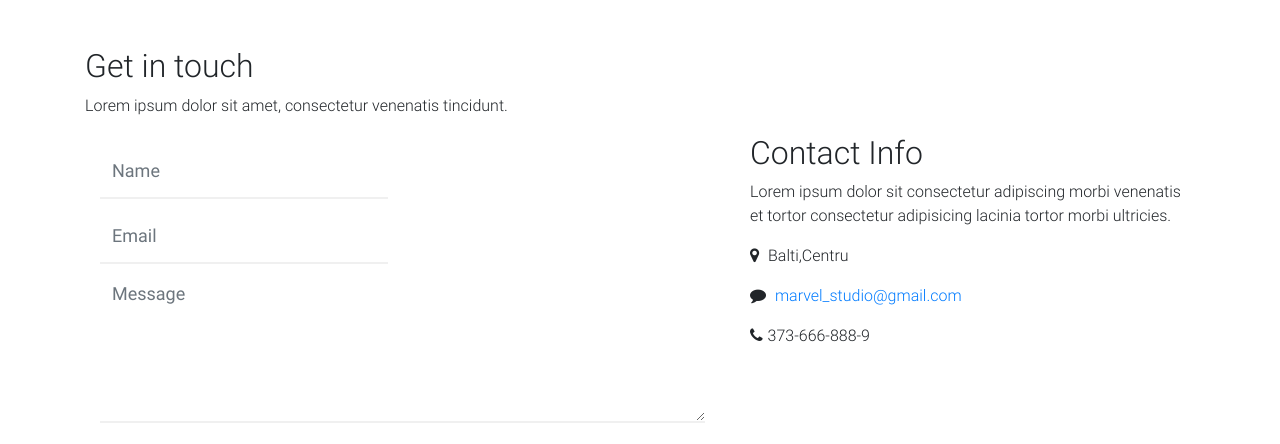
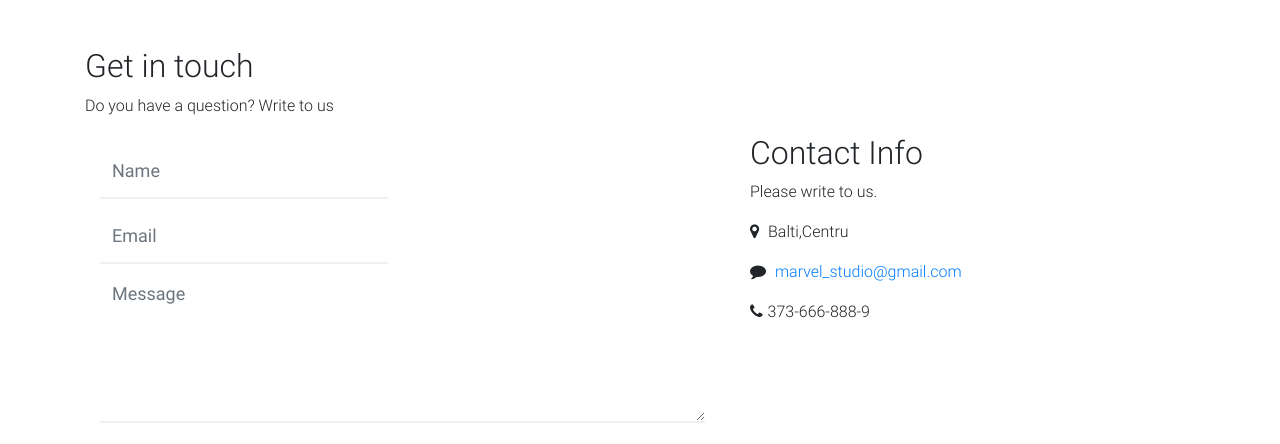
Before and after one commit to SEXUALINII/Bootstrap-, a plain HTML site: page index.html in a window 1280 px wide. Shown: the part 2455-2899 px from the top of the page. Drawn offline with Linux system fonts and the light colour scheme; a script that the page names is missing.

Commit message:
corrections

```diff
--- a/index.html
+++ b/index.html
@@ -441,7 +441,7 @@
                        <!-- SECTION TITLE -->
                        <div class="wow fadeInUp section-title" data-wow-delay="0.2s">
                             <h2>Get in touch</h2>
-                            <p>Lorem ipsum dolor sit amet, consectetur venenatis tincidunt.</p>
+                            <p>Do you have a question? Write to us</p>
                        </div>
                   </div>
 
@@ -470,7 +470,7 @@
                        <div class="wow fadeInUp contact-info" data-wow-delay="0.4s">
                             <div class="section-title">
                                  <h2>Contact Info</h2>
-                                 <p>Lorem ipsum dolor sit consectetur adipiscing morbi venenatis et tortor consectetur adipisicing lacinia tortor morbi ultricies.</p>
+                                 <p>Please write to us.</p>
                             </div>
 
                             <p><i class="fa fa-map-marker"></i> Balti,Centru</p>
```
